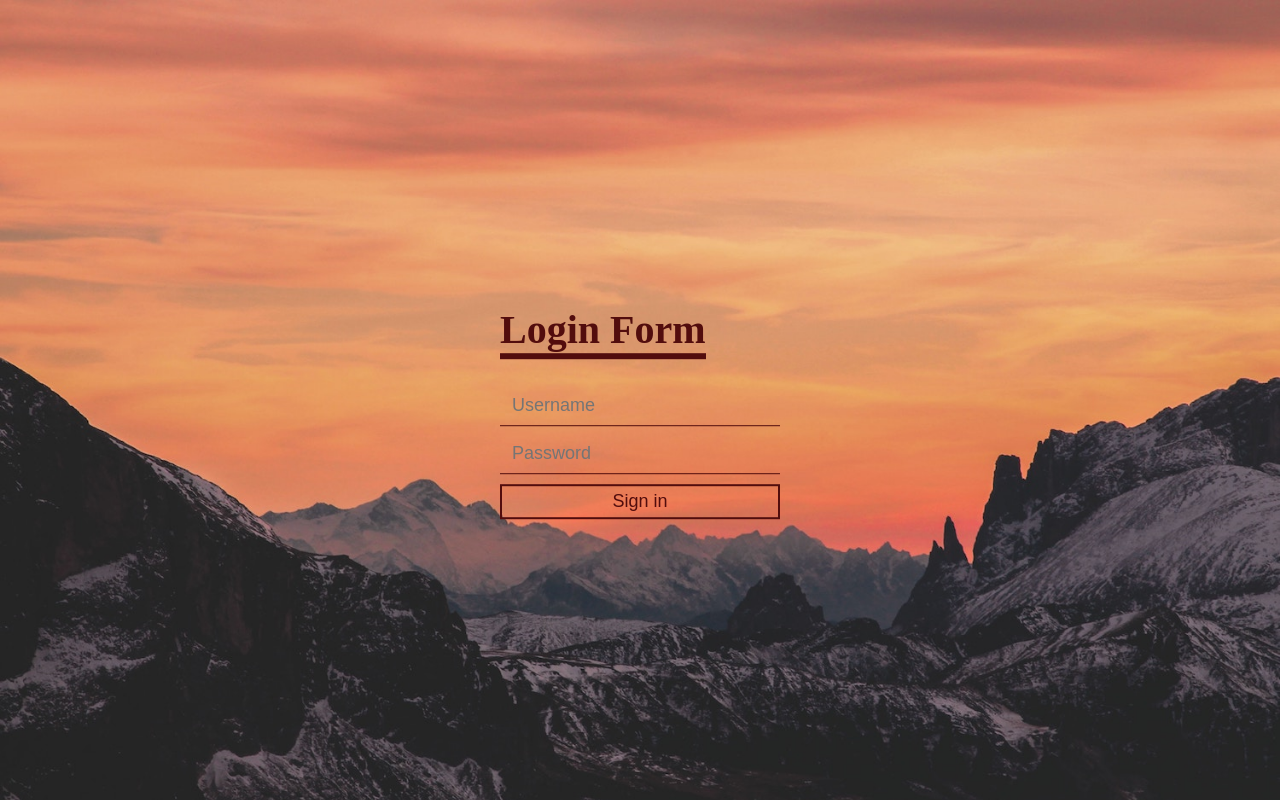
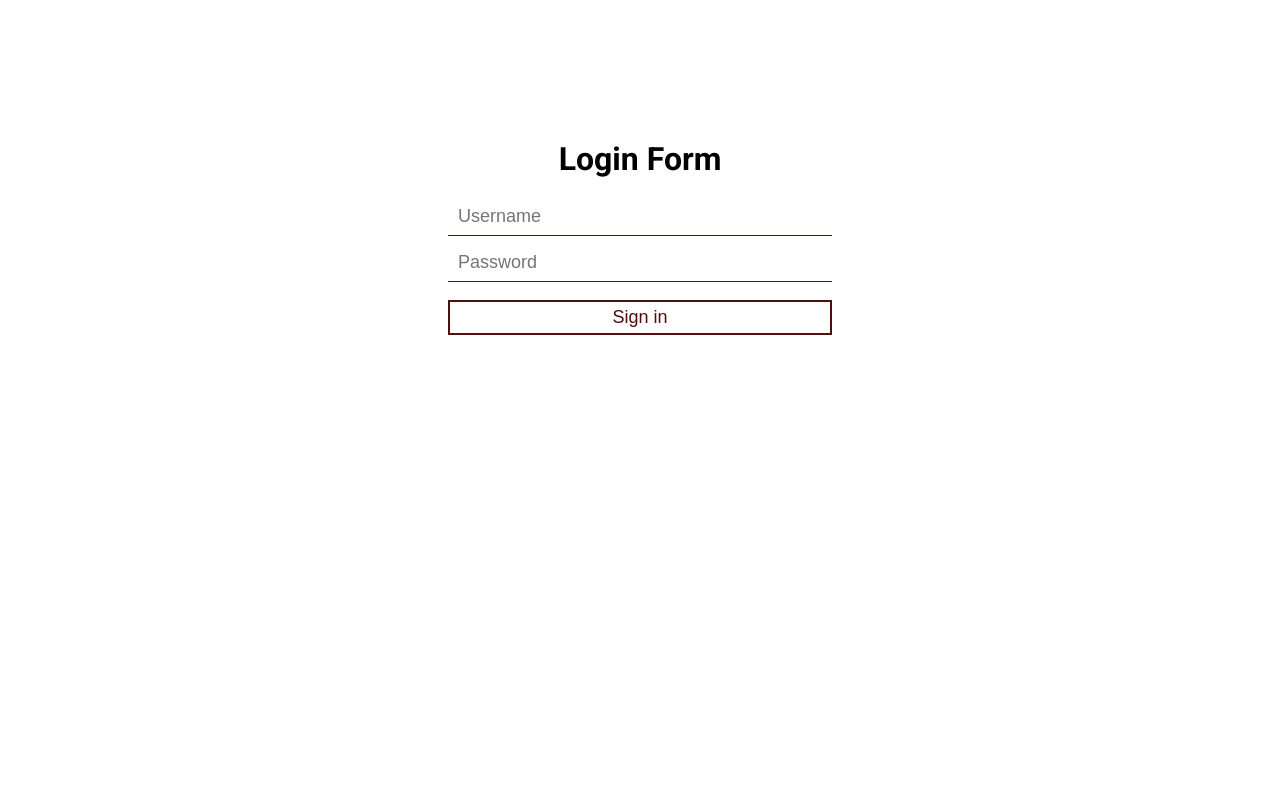
Before and after one commit to dangolsayara/html-css, a plain HTML site: page index.html in a window 1280 px wide. Drawn offline with Linux system fonts and the light colour scheme.

Commit message:
style changed

```diff
--- a/index.html
+++ b/index.html
@@ -1,24 +1,24 @@
 <!DOCTYPE html>
 <html lang="en">
   <head>
-    <meta charset="UTF-8">
-    <meta name="viewport" content="width=device-width, initial-scale=1.0">
+    <meta charset="UTF-8" />
+    <meta name="viewport" content="width=device-width, initial-scale=1.0" />
     <title>design</title>
-    <link rel="stylesheet" href="main.css">
+    <link href="https://fonts.googleapis.com/css?family=Roboto:400,500,700&display=swap" rel="stylesheet">
+    <link rel="stylesheet" href="main.css" />
   </head>
   <body>
-      <div  id="login-box">
+    <div id="login-box">
       <h1>Login Form</h1>
       <div class="textbox">
-            <input type="text"  class="in" placeholder="Username">
+        <input type="text" class="in" placeholder="Username" />
       </div>
 
       <div class="textbox">
-            <input type="password" placeholder="Password">
+        <input type="password" placeholder="Password" />
       </div>
 
-        <input  class="btn" type="button" value="Sign in">
-
+      <input class="btn" type="button" value="Sign in" />
     </div>
   </body>
 </html>
--- a/main.css
+++ b/main.css
@@ -1,56 +1,70 @@
-body{
-    margin: 0;
-    padding: 0;
-    background-image: url(images/sunset.jpg);
-    background-size: cover;
+/* this is called the reset css.
+always use this in you css file before we write further code
+this remove any extra space */
+*{
+  margin:0;
+  padding:0;
 }
 
-#login-box{
-   width: 280px;
-   position: absolute;
-   left: 50%;
-   top: 50%;
-   color:  rgb(82, 13, 13);
-   transform: translate(-50%,-50%);
+body {
+  font-family: Roboto;
+  text-align: center;
+  /* i have removed the background image.
+    there is different approch to use the image, we will learn later on */
 }
 
-#login-box h1{
-    float:left;
-    font-size: 40px;
-    border-bottom: 6px solid  rgb(82, 13, 13);
+#login-box {
+  width:30%;
+  margin:0 auto;
+  margin-top:100px;
+  padding:20px;
+  /* always avoid using the position:abolute as possible
+    this might create the issue later on
+    try to be relative as possible */
 }
-.textbox{
+
+#login-box h1 {
+  margin:20px;
+}
+
+.textbox {
   width: 100%;
   overflow: hidden;
   font-size: 20px;
   padding: 8px 0;
   margin: 8px 0;
-   border-bottom: 1px solid  rgb(82, 13, 13);
+  border-bottom: 1px solid rgb(82, 13, 13);
 }
-.textbox i{
+
+.textbox i {
   width: 26px;
   float: left;
   text-align: center;
 }
 
-.textbox input{
+.textbox input {
   border: none;
   outline: none;
   background: none;
-    color: white;
   font-size: 18px;
-    width: 80%;
+  width:100%;
   float: left;
   margin: 0 10px;
 }
 
-.btn{
+.btn {
   width: 100%;
-    background:none;
+  background: none;
   border: 2px solid rgb(82, 13, 13);
-    color:  rgb(82, 13, 13);
+  color: rgb(82, 13, 13);
   padding: 5px;
   font-size: 18px;
   cursor: pointer;
-    margin: 2px 0;
+  margin:10px 0;
 }
+
+.btn:hover {
+  background-color: rgb(82, 13, 13);
+  color:white;
+
+}
```
Lines whose indentation alone changed are shown as unchanged.
